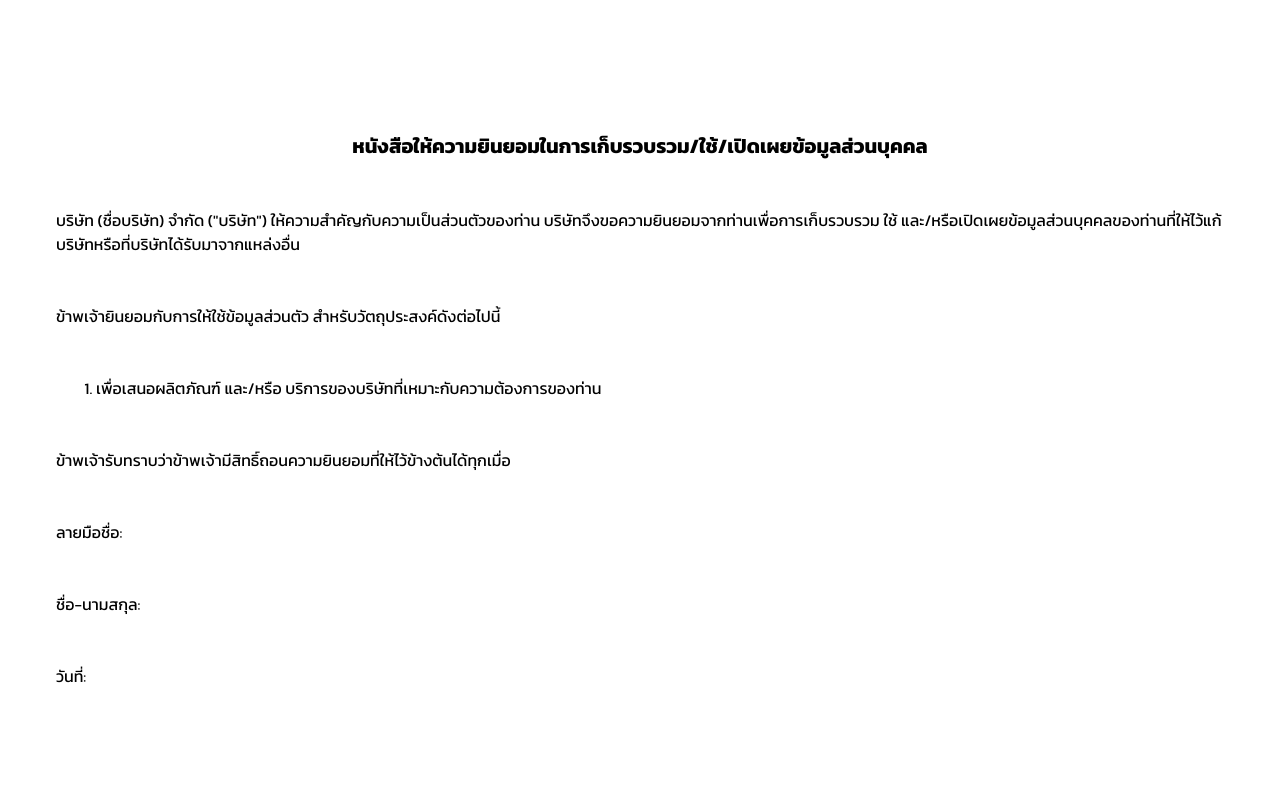
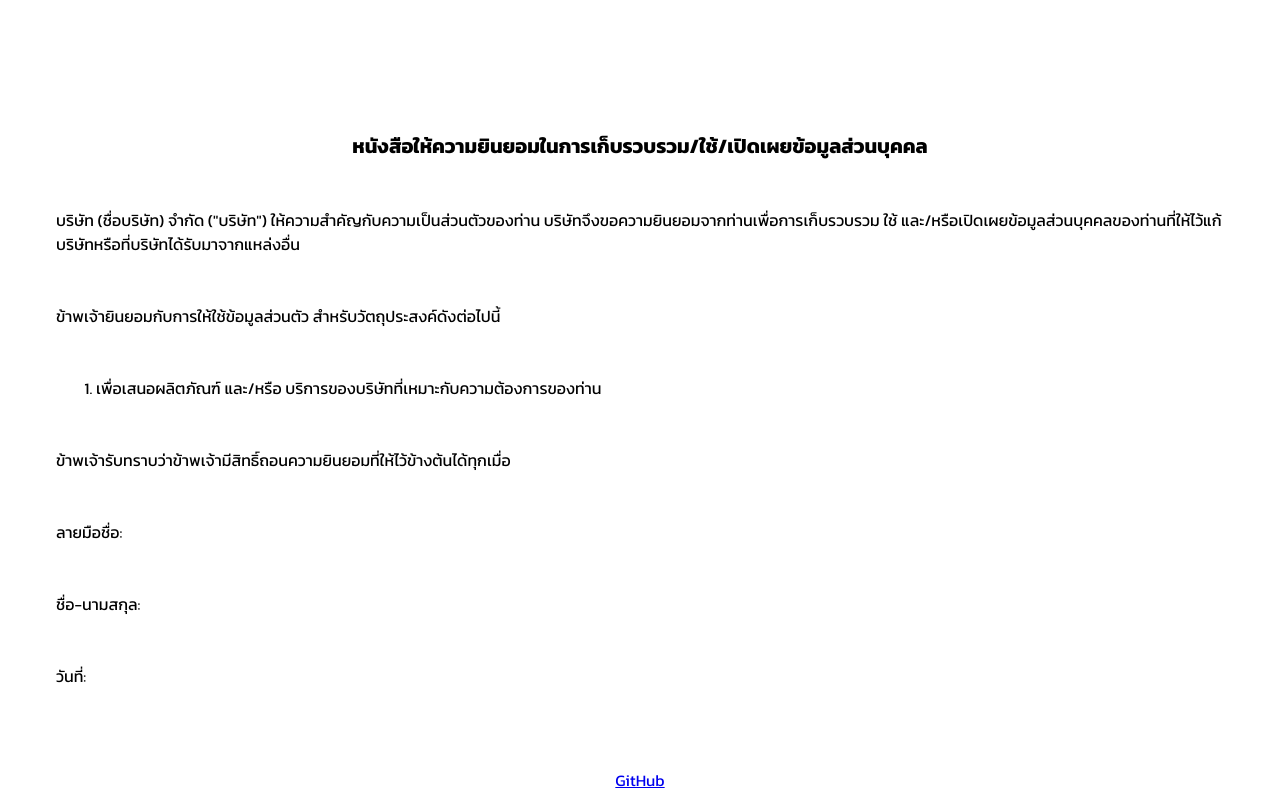
Before and after one commit to narze/PDPApe, a Vue app: page / in a window 1280 px wide. Shown: the part 418-1218 px from the top of the page. Before the commit the page ends 1178 px from the top, so only its background shows below. Built offline with nearby package versions, Linux system fonts and the light colour scheme.

Commit message:
chore: add github link

```diff
--- a/src/views/HomeView.vue
+++ b/src/views/HomeView.vue
@@ -110,6 +110,10 @@ function print() {
       <p>ชื่อ-นามสกุล: <span class="ml-4 inline-block w-48 border-b"></span></p>
       <p>วันที่: <span class="ml-4 inline-block w-24 border-b"></span></p>
     </section>
+
+    <section id="links" class="flex gap-4 print:hidden justify-center">
+      <a href="https://github.com/narze/PDPApe" target="_blank">GitHub</a>
+    </section>
   </main>
 </template>
 
```
